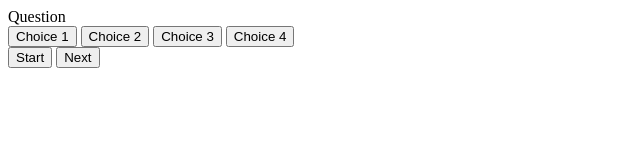
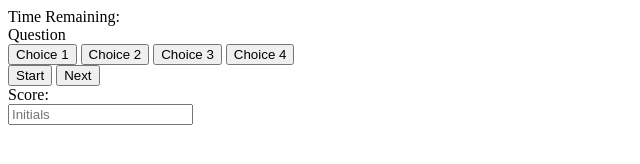
Before and after one commit to tkim30201/CodeQuiz, a plain HTML site: page index.html in a window 1280 px wide. Shown: the whole page, without its empty margins (0-640 px from the left). Drawn offline with Linux system fonts and the light colour scheme.

Commit message:
added timer, scores, and initial input

```diff
--- a/index.html
+++ b/index.html
@@ -8,6 +8,7 @@
     </head>
 
     <body>
+        <div class="timer" id="timer">Time Remaining:</div>
         <div class="container">
             <div id="question-container">
 
@@ -25,6 +26,12 @@
                 <button id="start-btn" class="start-btn btn">Start</button>
                 <button id="next-btn" class="next-btn btn hide">Next</button>
             </div>
+
+            <div id="score">Score:</div>
+
+            <input id="initials" type="text" placeholder="Initials">
         </div>
+
+        <script src="script.js"></script>
     </body>
 </html>
```
